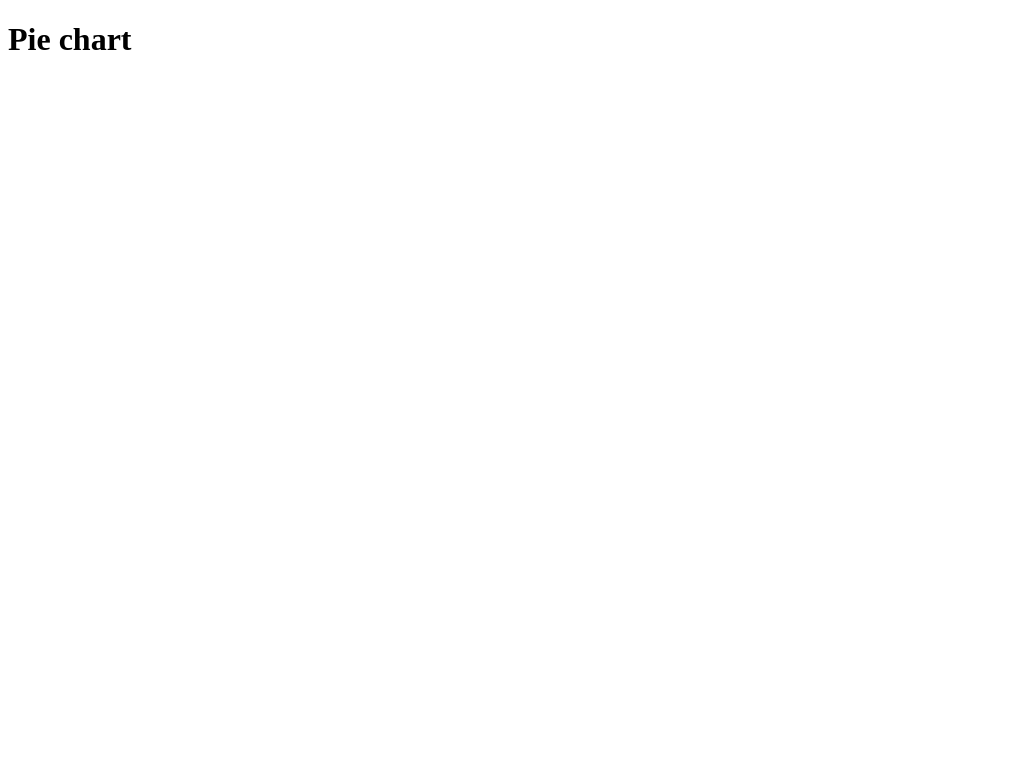
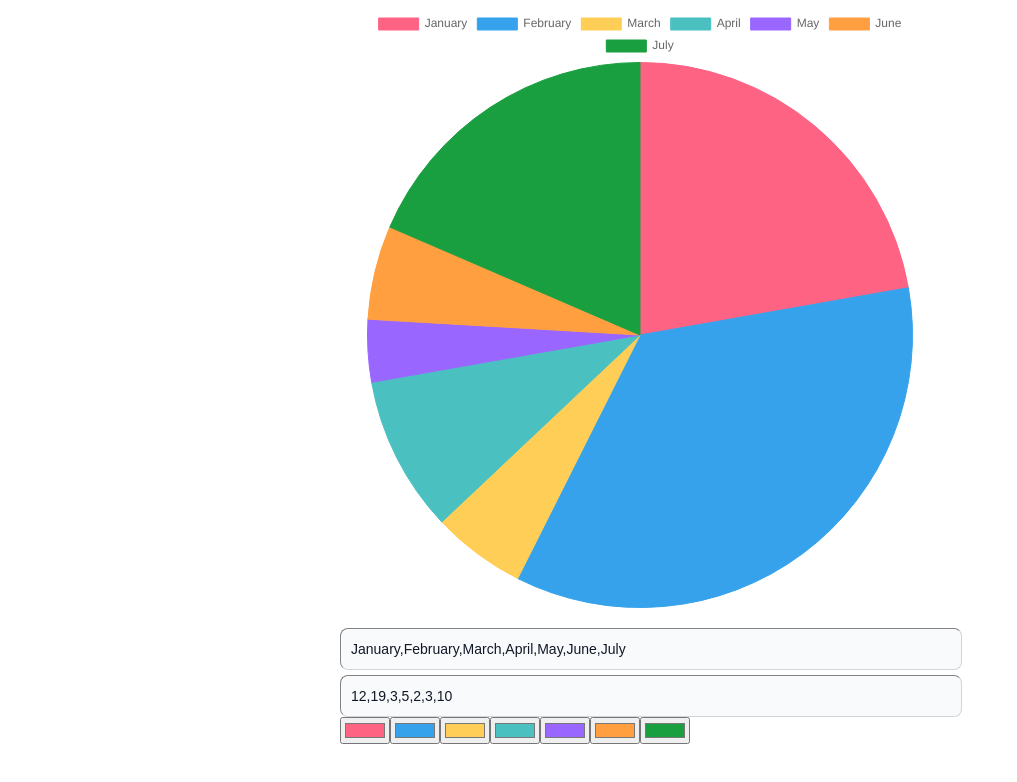
Before and after one commit to josecamporivas/chart-components-react, a React (Vite) app: page /pie in a window 1280 px wide. Shown: the top 782 px of the page, without its empty margins (0-1017 px from the left). Built offline with nearby package versions, Linux system fonts and the light colour scheme.

Commit message:
add pie chart component

```diff
--- /dev/null
+++ b/src/components/Pie/InputDataPie.jsx
@@ -0,0 +1,11 @@
+export default function InputDataPie({labels, dataset, setData, setColor}){
+    return (
+        <form>
+            <input name="data" value={dataset.data.join(',')} className='inputDataset' onChange={setData}/>
+            {labels.map((label, index) => {
+                const color = dataset.backgroundColor[index]
+                return <input type="color" value={color ?? dataset.backgroundColor[0]} key={label} onChange={(e) => setColor(e, label)} />
+            })}
+        </form>
+    )
+}
--- a/src/components/Pie/Pie.jsx
+++ b/src/components/Pie/Pie.jsx
@@ -1,5 +1,58 @@
+import { Chart as ChartJS, ArcElement, Tooltip, Legend } from 'chart.js';
+import { Pie as PieComponent } from 'react-chartjs-2';
+import { DEFAULT_DATASET_PIE, DEFAULT_LABELS } from '../../constants/constants';
+import { useState } from 'react';
+import './stylePie.css'
+import InputLabels from '../InputLabels/InputLabels';
+import InputDataPie from './InputDataPie';
+
+ChartJS.register(ArcElement, Tooltip, Legend);
+
 export default function Pie(){
+    const [namePortions, setNamePortions] = useState(DEFAULT_LABELS)
+    const [dataset, setDataset] = useState(DEFAULT_DATASET_PIE)
+
+    const data = {
+        labels: namePortions,
+        datasets: [dataset],
+    };
+
+    const setData = (e) => {
+        e.preventDefault()
+
+        const newData = e.target.value.split(',')
+
+        setDataset({
+            ...dataset,
+            data: newData
+        })
+    }
+
+    const setColor = (e, label) => {
+        e.preventDefault()
+
+        const newColor = e.target.value
+        const labelIndex = namePortions.findIndex(name => name === label)
+        const newColors = [
+            ...dataset.backgroundColor.slice(0, labelIndex),
+            newColor,
+            ...dataset.backgroundColor.slice(labelIndex + 1)
+          ]
+
+        setDataset({
+            ...dataset,
+            backgroundColor: newColors,
+            borderColor: newColors
+        })
+    }
+
     return (
-        <h1>Pie chart</h1>
+        <main>
+            <section className='pieContainer'>
+                <PieComponent data={data} className='pie'/>
+                <InputLabels labels={namePortions} setLabels={setNamePortions} />
+                <InputDataPie labels={namePortions} dataset={dataset} setColor={setColor} setData={setData} />
+            </section>
+        </main>
     )
 }
--- /dev/null
+++ b/src/components/Pie/stylePie.css
@@ -0,0 +1,20 @@
+.pieContainer{
+    width: 75ch;
+}
+
+.pie{
+    width: 100%;
+    height: auto;
+    margin-bottom: 20px;
+}
+.inputDataset{
+    padding: 0.625rem;
+    border-radius: 0.5rem;
+    border-width: 1px;
+    border-color: #D1D5DB;
+    width: 100%;
+    font-size: 0.875rem;
+    line-height: 1.25rem;
+    color: #111827;
+    background-color: #F9FAFB;
+}
--- a/src/constants/constants.js
+++ b/src/constants/constants.js
@@ -16,3 +16,27 @@ export const DEFAULT_DATASETS = [
       borderColor: '#35a2eb'
     }
 ];
+
+export const DEFAULT_DATASET_PIE = {
+  label: 'Value',
+  data: [12, 19, 3, 5, 2, 3, 10],
+  backgroundColor: [
+    '#ff6384',
+    '#36a2eb',
+    '#ffce56',
+    '#4bc0c0',
+    '#9966ff',
+    '#ff9f40',
+    '#199f40'
+  ],
+  borderColor: [
+    '#ff6384',
+    '#36a2eb',
+    '#ffce56',
+    '#4bc0c0',
+    '#9966ff',
+    '#ff9f40',
+    '#199f40'
+  ],
+  borderWidth: 1,
+}
```
Also changed, not shown: src/components/Line/Line.jsx (+0 -19 lines).
